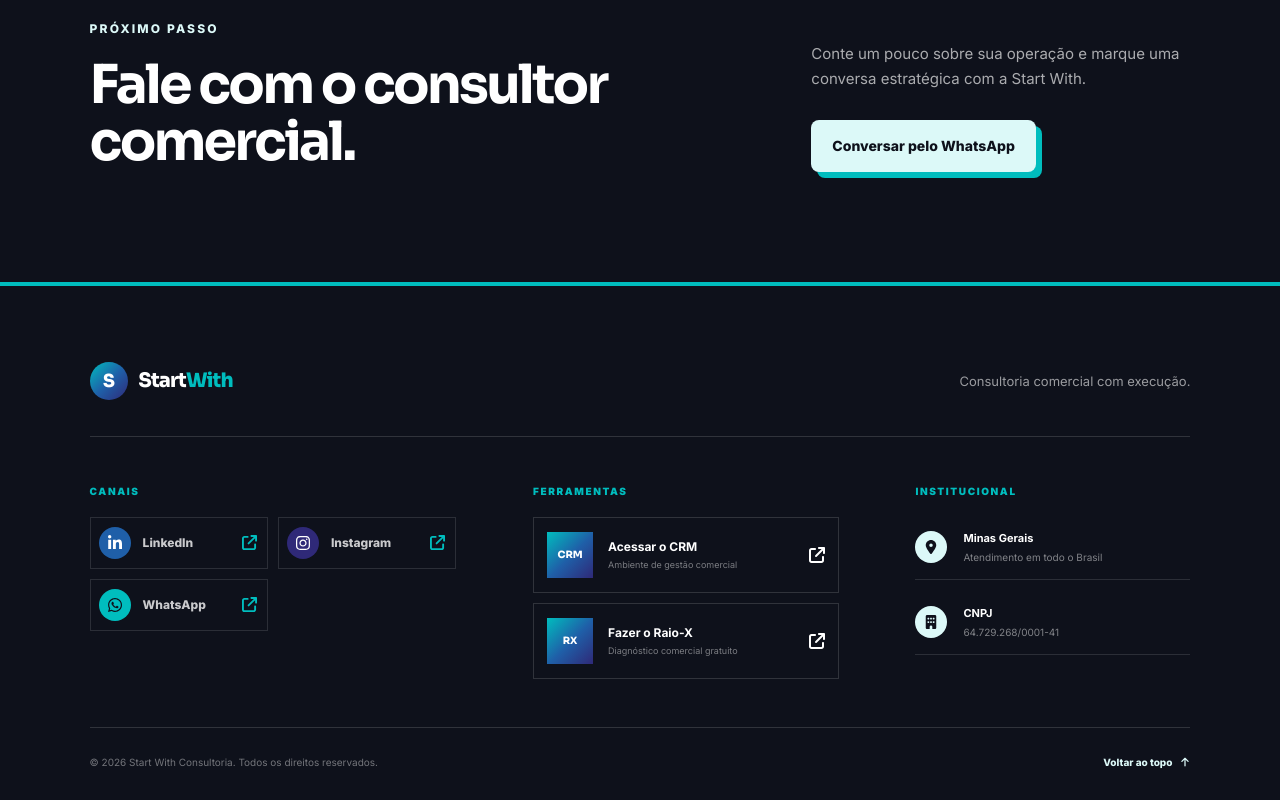
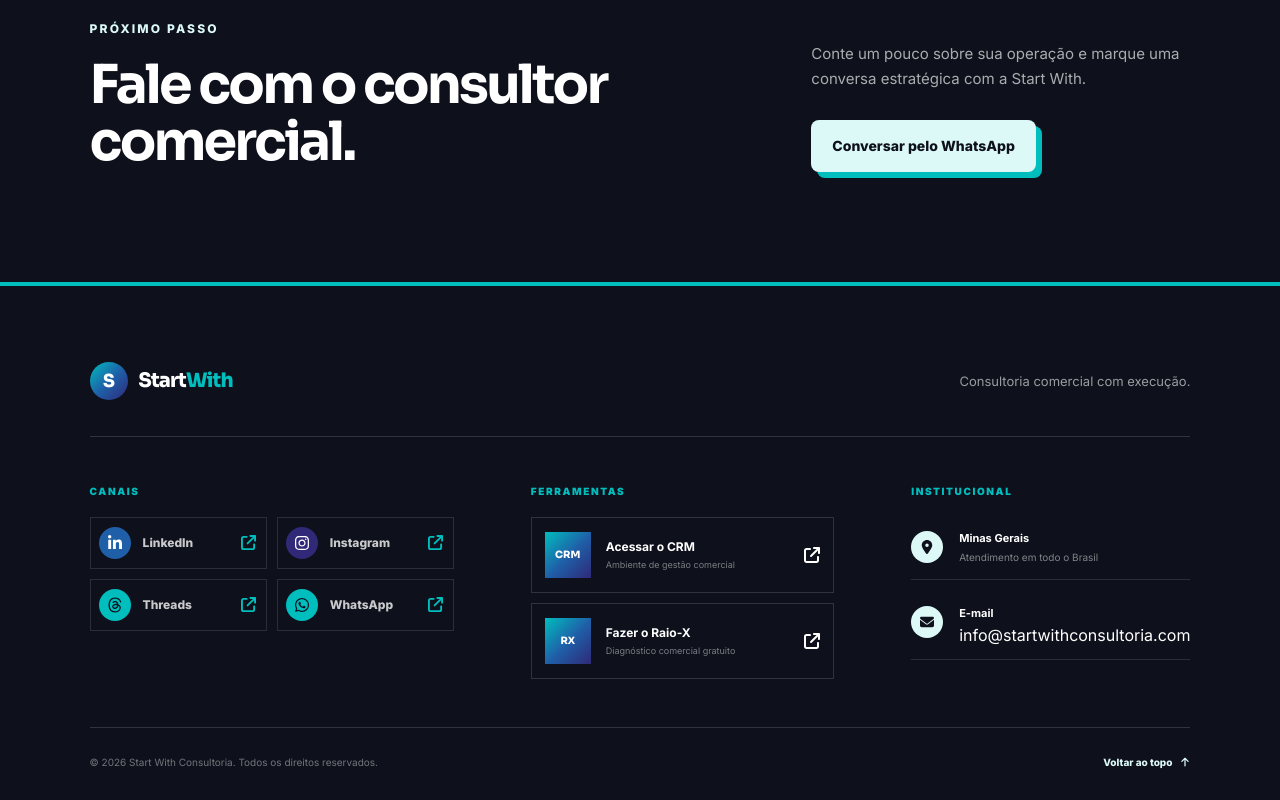
Before and after one commit to renanluis182-dotcom/startwith-site, a Next.js app: page /consultor-comercial in a window 1280 px wide. Shown: the part 5097-5897 px from the top of the page. Built offline with nearby package versions, Linux system fonts and the light colour scheme.

Commit message:
Update footer contact and Threads profile

```diff
--- a/src/app/SiteFooter.tsx
+++ b/src/app/SiteFooter.tsx
@@ -1,10 +1,11 @@
 import {
   FaArrowUp,
   FaArrowUpRightFromSquare,
-  FaBuilding,
+  FaEnvelope,
   FaInstagram,
   FaLinkedinIn,
   FaLocationDot,
+  FaThreads,
   FaWhatsapp,
 } from "react-icons/fa6";
 import Link from "next/link";
@@ -18,6 +19,7 @@ const diagnostico = siteLinks.diagnostic;
 const channels = [
   { label: "LinkedIn", Icon: FaLinkedinIn, tone: "blue", href: "https://www.linkedin.com/company/start-with-%E2%80%93-consultoria-de-neg%C3%B3cios/" },
   { label: "Instagram", Icon: FaInstagram, tone: "purple", href: "https://instagram.com/startwconsultoria" },
+  { label: "Threads", Icon: FaThreads, tone: "turquoise", href: "https://www.threads.com/@startwconsultoria" },
   { label: "WhatsApp", Icon: FaWhatsapp, tone: "turquoise", href: whatsapp },
 ];
 
@@ -55,7 +57,7 @@ export default function SiteFooter() {
         <div className="footer-institutional">
           <span className="footer-label">Institucional</span>
           <p><span className="institutional-symbol" aria-hidden="true"><FaLocationDot /></span><span><strong>Minas Gerais</strong><span>Atendimento em todo o Brasil</span></span></p>
-          <p><span className="institutional-symbol" aria-hidden="true"><FaBuilding /></span><span><strong>CNPJ</strong><span>64.729.268/0001-41</span></span></p>
+          <p><span className="institutional-symbol" aria-hidden="true"><FaEnvelope /></span><span><strong>E-mail</strong><a href="mailto:info@startwithconsultoria.com">info@startwithconsultoria.com</a></span></p>
         </div>
       </div>
 
```
